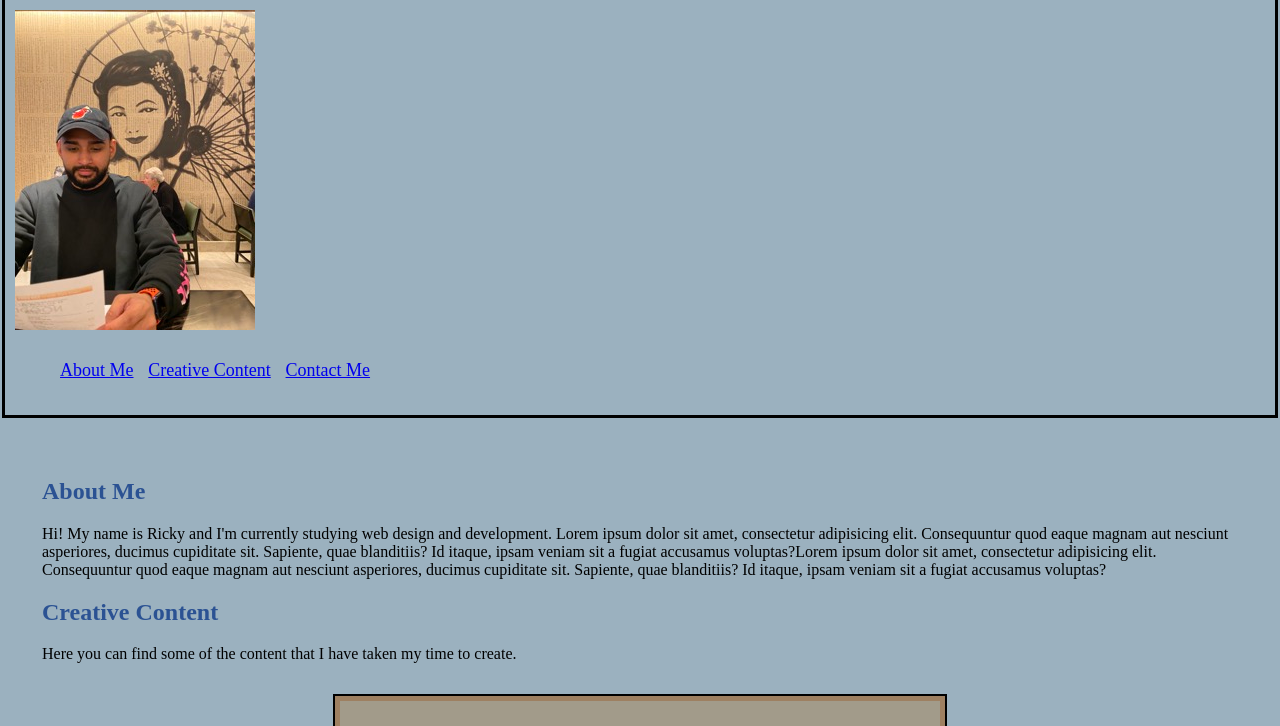
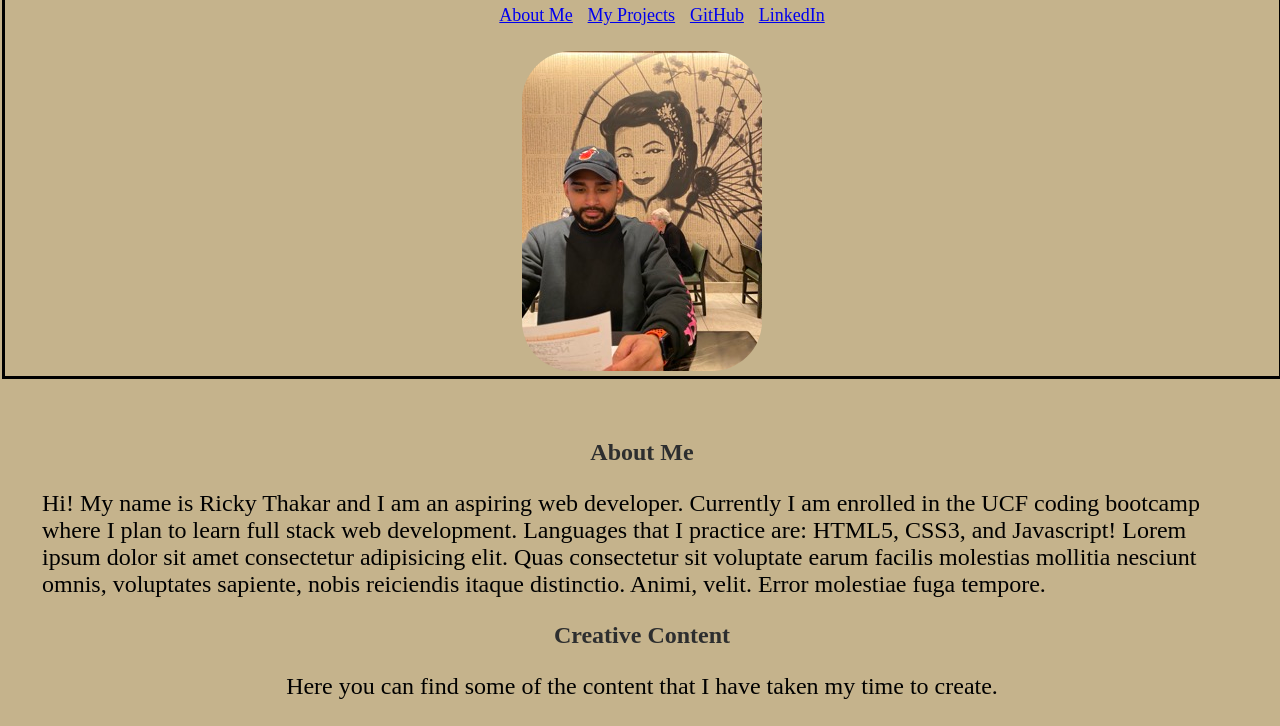
Before and after one commit to Rickythakar/Personal-Portfolio, a plain HTML site: page index.html in a window 1280 px wide. Shown: the part 100-826 px from the top of the page. Drawn offline with Linux system fonts and the light colour scheme.

Commit message:
made several changes and removed unused code. Tested functionality of page and left comments for future ideas.

```diff
--- a/assets/style.css
+++ b/assets/style.css
@@ -1,11 +1,29 @@
 /* WEBPAGE COLOR */
-body {background-color: rgb(155, 177, 191);
+html {
+    scroll-behavior: smooth;
+}
+
+html, body, .header-top {
+    width: 100%;
+    height: 100%;
+    margin: 0;
+    padding: 0;
+}
+
+body {
+    background-color: rgb(197, 179, 140);
     margin: 2px;
 }
 
 /* Font for heading that says my name, about me, creative content and contact me */
-h1, h2 {font-family:'Times New Roman', Times, serifl;
-    color: rgba(12, 55, 134, 0.781);
+h1,
+h2 {
+    font-family: 'Times New Roman', Times, serifl;
+    color: rgba(2, 9, 21, 0.781);
+}
+
+h1 {
+    text-align: center;
 }
 
 .flex {
@@ -16,94 +34,64 @@ h1, h2 {font-family:'Times New Roman', Times, serifl;
 header {
     border: 3px solid black;
     font-size: larger;
-    background-repeat: no-repeat;
-    background-size: cover;
-    /* Adding a background image to header using the style above ^ */
-    height: auto;
 }
 
 .header-top {
-    padding: 10px;
+    justify-content: center;
+    text-align: center;
 }
 
-
-/* making header top into a flex container when the page is over 700 */
-/* @media (min-width: 700px) {
-    .header-top {display: flex;
-    justify-content: space-between;
-    align-items: center;}
-
-@media (min-width: 700px) {
-    .section {display: flex;
-    justify-content: space-between;}
-    .section .title {
-        width: 40%;
-        text-align: right;
-        margin-right: 40px;
-    }
-} */
-
-
-    header nav {
-        display:flex;
-        flex: right;
-
-    }
 /* Navigation Pane */
 header nav ul li {
     display: inline-block;
     padding: 5px;
     font-size: large;
 }
-/* Adjust banner so that it can fit the header and is stretch to fit */
-/* .banner {flex-wrap: wrap;
 
-
-} */
 main {
     padding: 40px;
 }
-aside {display: flex;
-        justify-content: flex-start;
+p{
+    font-size: 24px;
 }
-
-#About-Me, #Work {
-        margin-top: 50px;
-    }
-#About-Me {
+/* #About-Me {
         display: flex;
         flex-direction: row;
-    }
+    } */
 
 /* Container for the projects in the my content section */
-.project{
+.project {
     height: 400px;
     width: 600px;
     border: 2px solid black;
 }
-.project1{background-image: url(./images/screencapture-michaelmletanosky-github-io-worth-a-shot-2022-04-18-20_33_07.png);
+
+.project1 {
+    background-image: url(./images/screencapture-michaelmletanosky-github-io-worth-a-shot-2022-04-18-20_33_07.png);
     background-size: cover;
     background-position: center;
+}
 
-}
-.password-gen{background-image: url(./images/screenshot-password-gen.png);
+.password-gen {
+    background-image: url(./images/screenshot-password-gen.png);
     background-size: cover;
     background-position: center;
-
 }
 
-.coming-soon{background-image: url(./images/image-1.png);
+.coming-soon {
+    background-image: url(./images/image-1.png);
     background-size: cover;
     background-repeat: no-repeat;
     background-position: center;
+}
 
-}
 .overlay {
     height: 100%;
     width: 100%;
     background-color: lightblue;
     opacity: 0.3;
 }
+
 .overlay:hover {
     opacity: 0;
 }
@@ -111,19 +99,21 @@ aside {display: flex;
 .container {
     display: flex;
     flex-direction: row;
-        justify-content:center;
+    justify-content: center;
     padding: 5px;
     flex-wrap: wrap;
 }
 
 /* Each Individual Porject */
-.project {margin: 10px;
-            padding: 5px;
-
-    }
-/* Contact Me Information and Container */
-footer{display: flex;
-            flex-direction: row;
-            justify-content:center;
+.project {
+    margin: 10px;
     padding: 5px;
 }
+
+/* Contact Me Information and Container */
+footer {
+    display: flex;
+    flex-direction: row;
+    justify-content: center;
+    padding: 5px;
+}
--- a/index.html
+++ b/index.html
@@ -11,83 +11,71 @@
     <link rel="stylesheet" href="assets/style.css">
 </head>
 
-
-<!-- Stesp to follow Replace id's with classes -->
-
 <body>
     <header>
         <div class="header-top">
-            <div class="nameAndPicture">
-            <h1>Ricky Thakar </h1>
-                <img id=selfpicture src="./assets/images/IMG_4630 Small.jpeg" alt="SelfPortrait">
-            </div>
+            <h1>Hi my name is Ricky Thakar </h1>
             <!-- navigation pane -->
-            <nav>
+            <nav class="container-nav">
                 <ul>
                     <li>
-                        <a href="#About Me">About Me</a>
+                        <a href="#About-Me">About Me</a>
                     </li>
                     <li>
-                        <a href="#Work">Creative Content</a>
+                        <a href="#Work">My Projects</a>
                     </li>
                     <li>
-                        <a href="#Contact Me ">Contact Me</a>
+                        <a href="https://github.com/Rickythakar" target=”_blank”>GitHub</a>
+                    </li>
+                    <li>
+                        <a href="https://www.linkedin.com/in/ricky-thakar-4a82231a2/" target=”_blank”>LinkedIn</a>
                     </li>
                     <!-- Commented Resume section out until Resume is ready to post -->
-                    <!-- <li>
-                <a href="#Resume">Resume</a>
-                    </li>
-                -->
+                    <!-- <li><a href="#Resume">Resume</a></li>-->
                 </ul>
             </nav>
-
+            <img id=selfpicture src="./assets/images/IMG_4630 Small.jpeg" alt="SelfPortrait"
+                style="border-radius: 50px;">
         </div>
-
-        <div class="header-bottom"></div>
-        <!-- Heading -->
-
     </header>
-
 
     <!-- Main element can be used to control the styling of the entire webpage aside from the heaqding -->
     <main>
-        <section class="section" id="#About Me">
+        <section class="about-me" id="#About-Me">
             <!-- Heading for about me section -->
-            <h2 class="About-Me title">About Me</h2>
+            <h1 class="About-Me title">About Me</h1>
             <!-- Personal Summary -->
             <!-- About Me and Introduction section -->
             <p>
-                Hi! My name is Ricky and I'm currently studying web design and development.
-                Lorem ipsum dolor sit amet, consectetur adipisicing elit.
-                Consequuntur quod eaque magnam aut nesciunt asperiores, ducimus cupiditate sit.
-                Sapiente, quae blanditiis? Id itaque, ipsam veniam sit a fugiat accusamus voluptas?Lorem
-                ipsum dolor sit amet, consectetur adipisicing elit.
-                Consequuntur quod eaque magnam aut nesciunt asperiores, ducimus cupiditate sit.
-                Sapiente, quae blanditiis? Id itaque, ipsam veniam sit a fugiat accusamus voluptas?
+                Hi! My name is Ricky Thakar and I am an aspiring web developer. Currently I am enrolled in the UCF
+                coding bootcamp where I plan to learn full stack web development. Languages that I practice are: HTML5,
+                CSS3, and Javascript!
+                Lorem ipsum dolor sit amet consectetur adipisicing elit. Quas consectetur sit voluptate earum facilis
+                molestias mollitia nesciunt omnis, voluptates sapiente, nobis reiciendis itaque distinctio. Animi,
+                velit. Error molestiae fuga tempore.
             </p>
         </section>
         <!-- End of the about me section -->
 
         <section class="section Work">
-
             <!-- New Section related to my work and apps that I have created -->
             <!-- Heading for second section -->
-            <h2 class="Work title">Creative Content</h2>
+            <h1 class="Work title">Creative Content</h1>
 
             <!-- Section for my work that will include pictures, links, and samples of both my current and future projects" -->
             <div>
-                <p>
+                <p style="text-align: center;">
                     Here you can find some of the content that I have taken my time to create.
                 </p>
 
 
                 <!-- Containers for my work -->
                 <div class="container projects" id="#Work">
-                <a href="https://michaelmletanosky.github.io/worth-a-shot/">
-                    <div class="project project1" alt="Placeholder">
-                        <div class="overlay"></div>
-                    </div>
-                </a>
+                    <a href="https://michaelmletanosky.github.io/worth-a-shot/">
+                        <div class="project project1" alt="Placeholder">
+                            <div class="overlay"></div>
+                        </div>
+                    </a>
 
                     <a href="https://rickythakar.github.io/password-generator/">
                         <div class="project password-gen" alt="Placeholder">
@@ -96,8 +84,7 @@
                     </a>
 
                     <div class="project coming-soon" alt="Placeholder"></div>
-
-                    <div class="project coming-soon" alt="Placeholder"></div>
+                    <!-- <div class="project coming-soon" alt="Placeholder"></div> -->
                 </div>
             </div>
         </section>
@@ -109,9 +96,9 @@
 
             <!-- Contact information can be filled out below -->
             <ul>
-                <li>
+                <!-- <li>
                     Phone Number: 555-555-5555
-                </li>
+                </li> -->
                 <li>
                     Email: Rickythakar@example.com
                 </li>
```
Lines whose indentation alone changed are shown as unchanged.
